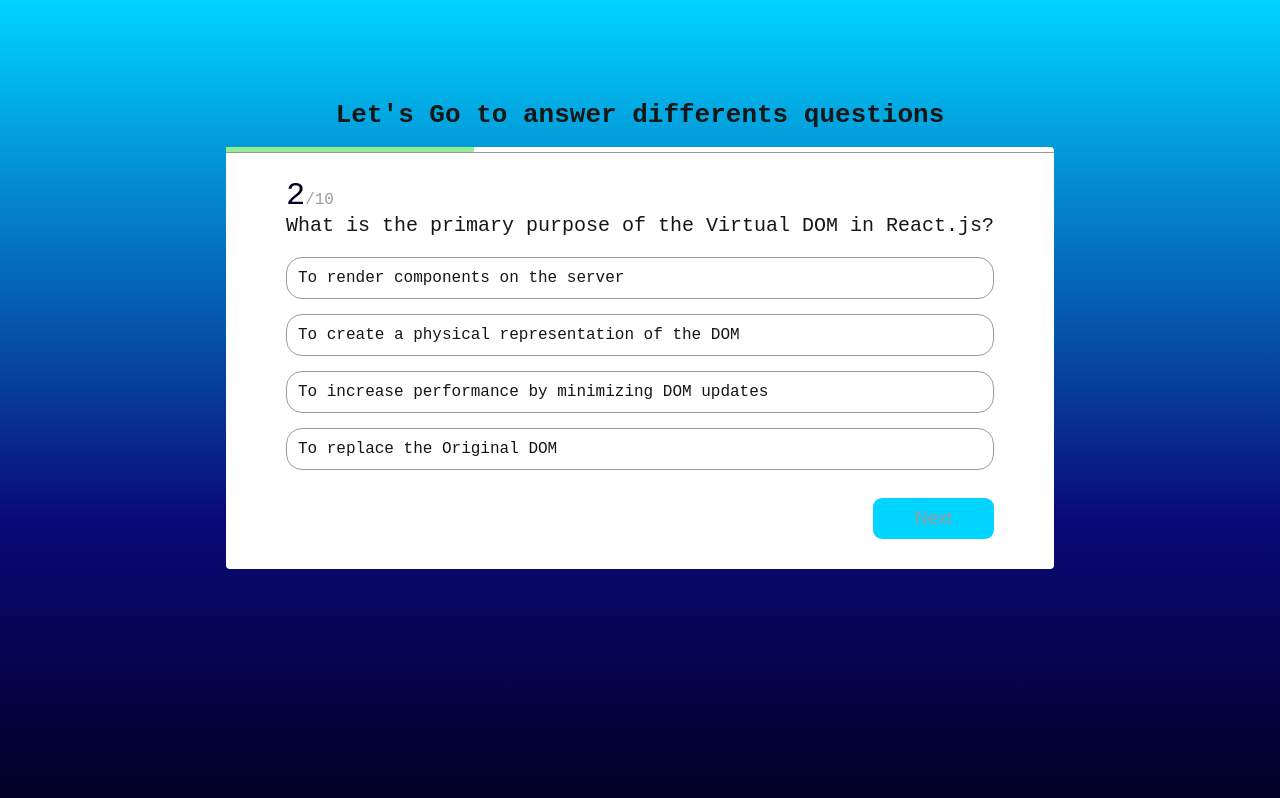
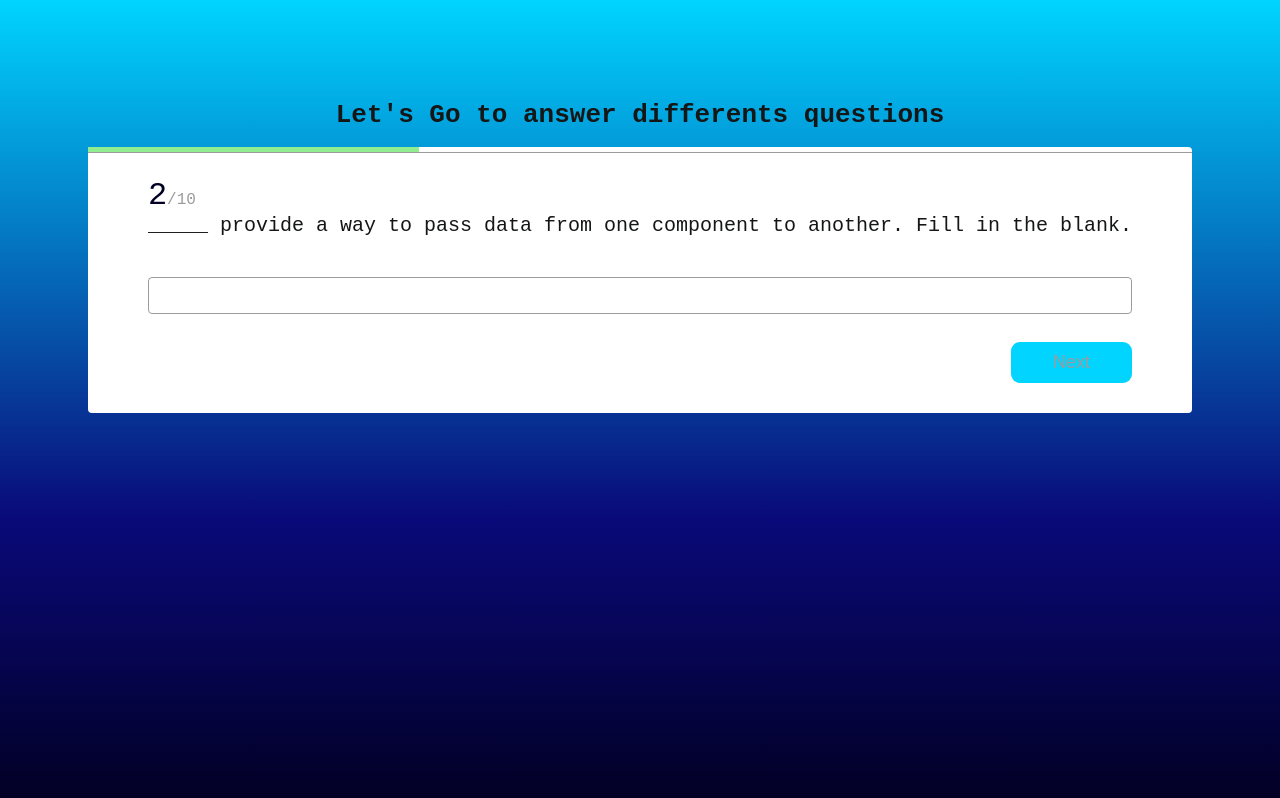
Before and after one commit to josekadeveloper/Quiz, a React (Vite) app in the folder quiz/: page / in a window 1280 px wide. Both pictures are taken after a click on the item "Fast performance". Built offline with nearby package versions, Linux system fonts and the light colour scheme.

Commit message:
feat(Quiz): add fill in the blank question type

```diff
--- a/quiz/src/components/Quiz/Quiz.tsx
+++ b/quiz/src/components/Quiz/Quiz.tsx
@@ -4,7 +4,7 @@ import AnswersTimer from '../AnswerTimer/AnswerTimer';
 import './quiz.scss';
 
 interface QuizProps {
-    questions: Array<{ question: string, choices: Array<string>, correctAnswer: string }>;
+    questions: Array<{ question: string, choices: Array<string>, correctAnswer: string, type: string }>;
 }
 
 const Quiz: React.FC<QuizProps> = ({ questions }) => {
@@ -14,8 +14,9 @@ const Quiz: React.FC<QuizProps> = ({ questions }) => {
     const [result, setResult] = useState(resultInitialState);
     const [showResult, setShowResult] = useState(false);
     const [showAnswerTimer, setShowAnswerTimer] = useState(true);
+    const [inputAnswer, setInputAnswer] = useState('');
 
-    const { question, choices, correctAnswer } = questions[currentQuestion];
+    const { question, choices, correctAnswer, type } = questions[currentQuestion];
 
     const onAnswerClick = (answer: string, index: number) => {
         setAnswerIdx(index);
@@ -25,7 +26,7 @@ const Quiz: React.FC<QuizProps> = ({ questions }) => {
         } else {
             setAnswer(false);
         }
-    }
+    };
 
     const onClickNext = (finalAnswer: boolean) => {
         setAnswerIdx(-1);
@@ -57,17 +58,43 @@ const Quiz: React.FC<QuizProps> = ({ questions }) => {
         setTimeout(() => {
             setShowAnswerTimer(true);
         })
-    }
+    };
 
     const onTryAgain = () => {
         setResult(resultInitialState);
         setShowResult(false);
-    }
+    };
 
     const handleTimeUp = () => {
         setAnswer(false);
         onClickNext(false);
-    }
+    };
+
+    const handleInputChange = (evt: { target: { value: React.SetStateAction<string>; }; })=> {
+        setInputAnswer(evt.target.value);
+
+        if (evt.target.value === correctAnswer) {
+            setAnswer(true);
+        } else {
+            setAnswer(false);
+        }
+    };
+
+    const getAnswerUI = () => {
+        if (type === 'FIB') {
+            return <input value={inputAnswer} onChange={handleInputChange} />
+        }
+
+        return choices.map((answer, index) => (
+            <li
+                onClick={() => onAnswerClick(answer, index)}
+                key={answer}
+                className={answerIdx === index ? 'selected-answer' : undefined}
+            >
+                {answer}
+            </li>
+        ))
+    };
 
     return (
         <main className='quiz'>
@@ -78,22 +105,10 @@ const Quiz: React.FC<QuizProps> = ({ questions }) => {
                 <span className='active-question-no'>{currentQuestion + 1}</span>
                 <span className='total-question'>/{questions.length}</span>
                 <h2>{question}</h2>
-                <ul>
-                    {
-                        choices.map((answer, index) => (
-                            <li
-                                onClick={() => onAnswerClick(answer, index)}
-                                key={answer}
-                                className={answerIdx === index ? 'selected-answer' : undefined}
-                            >
-                                {answer}
-                            </li>
-                        ))
-                    }
-                </ul>
+                <ul>{getAnswerUI()}</ul>
 
                 <footer className='next-question'>
-                    <button onClick={() => onClickNext(answer)} disabled={answerIdx === -1}>
+                    <button onClick={() => onClickNext(answer)} disabled={answerIdx === -1 && !inputAnswer}>
                         {currentQuestion === questions.length - 1 ? 'Finish' : 'Next'}
                     </button>
                 </footer>
--- a/quiz/src/components/Quiz/quiz.scss
+++ b/quiz/src/components/Quiz/quiz.scss
@@ -92,4 +92,13 @@
             }
         }
     }
+
+    input {
+        border: 1px solid $disabled;
+        border-radius: 4px;
+        padding: 10px 20px;
+        width: 100%;
+        margin-top: 20px;
+        box-sizing: border-box;
+    }
 }
--- a/quiz/src/utils/db.ts
+++ b/quiz/src/utils/db.ts
@@ -13,15 +13,9 @@ export const mockQuizz = {
       correctAnswer: "Server-side rendering",
     },
     {
-      question: "What is the primary purpose of the Virtual DOM in React.js?",
-      choices: [
-        "To render components on the server",
-        "To create a physical representation of the DOM",
-        "To increase performance by minimizing DOM updates",
-        "To replace the Original DOM",
-      ],
-      type: "MCQs",
-      correctAnswer: "To increase performance by minimizing DOM updates",
+      question: "_____ provide a way to pass data from one component to another. Fill in the blank.",
+      type: "FIB",
+      correctAnswer: "Props",
     },
     {
       question: "Which type of framework is ReactJS primarily known as?",
```
